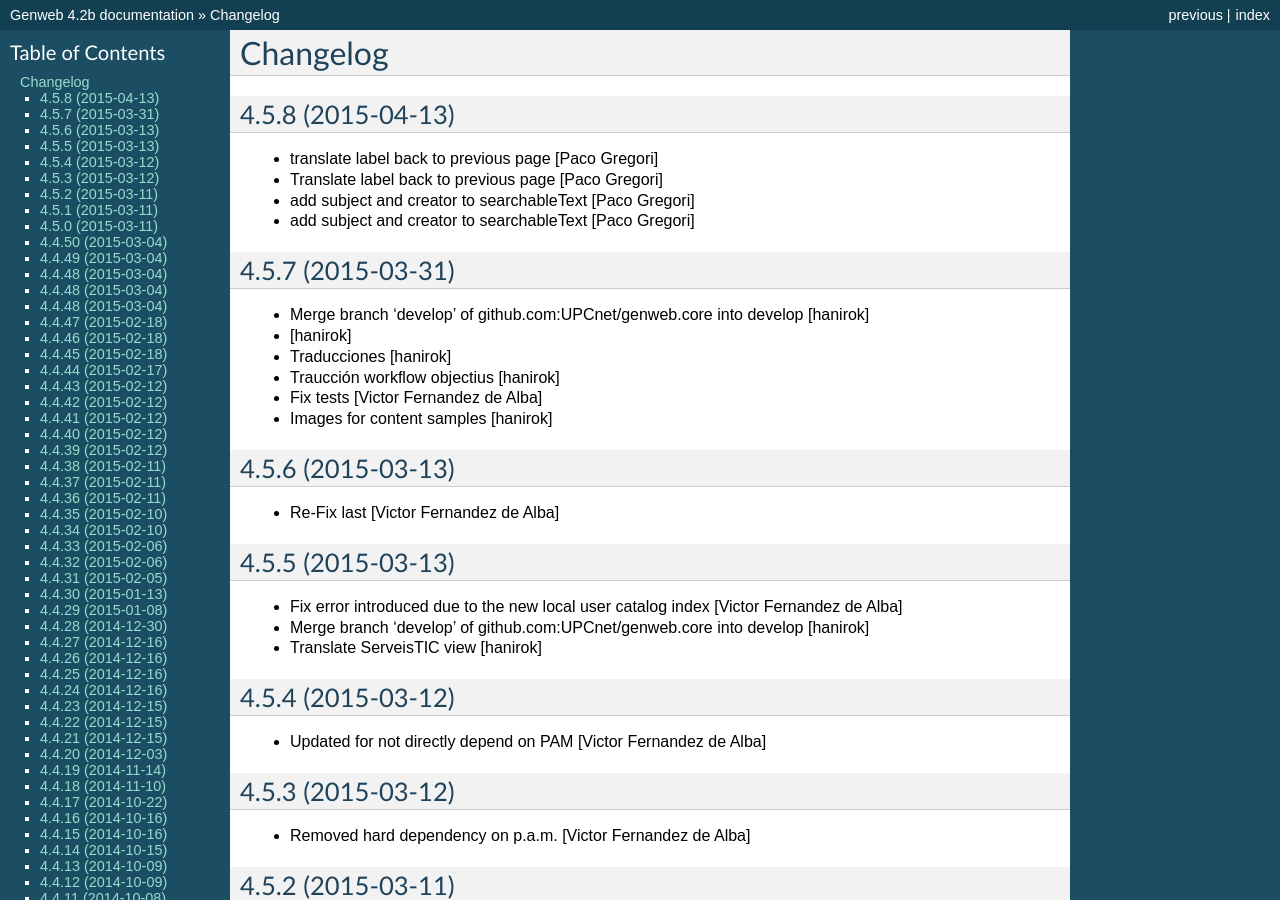
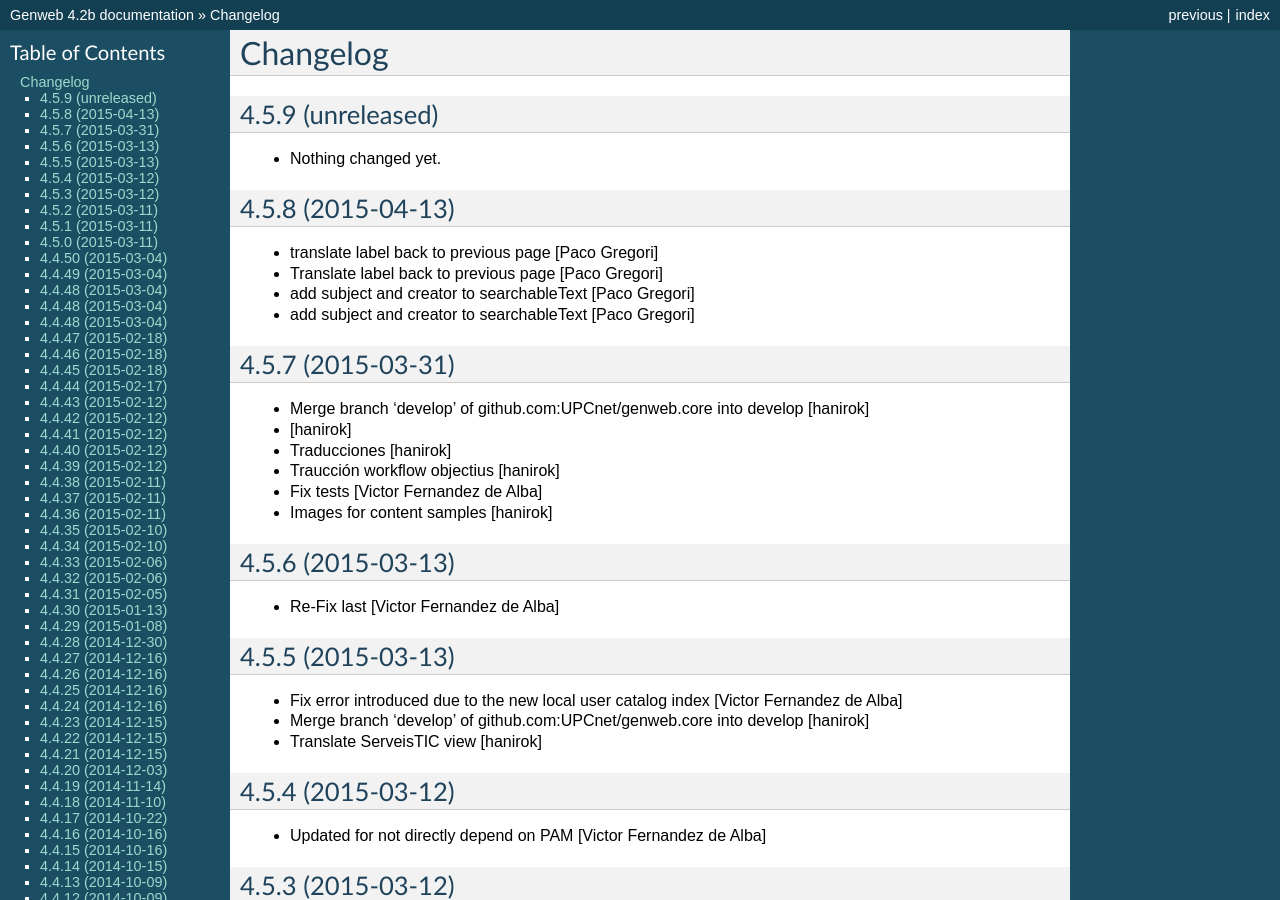
Before and after one commit to UPCnet/genweb.core, a Sphinx documentation site: the page built from docs/HISTORY.rst, in a window 1280 px wide and 900 px high. Built offline with Sphinx 7.4.7, drawn with Linux system fonts in a browser that asks for light colours.

Commit message:
Back to development: 4.5.9

```diff
--- a/docs/HISTORY.rst
+++ b/docs/HISTORY.rst
@@ -1,5 +1,11 @@
 Changelog
 =========
+
+4.5.9 (unreleased)
+------------------
+
+- Nothing changed yet.
+
 
 4.5.8 (2015-04-13)
 ------------------
--- a/setup.py
+++ b/setup.py
@@ -1,7 +1,7 @@
 from setuptools import setup, find_packages
 import os
 
-version = '4.5.8'
+version = '4.5.9.dev0'
 
 README = open("README.rst").read()
 HISTORY = open(os.path.join("docs", "HISTORY.rst")).read()
```
